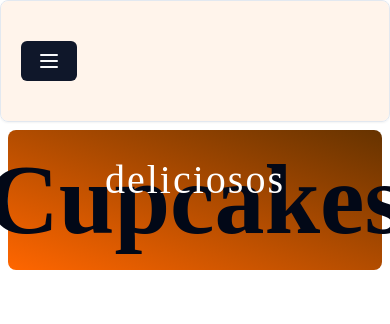
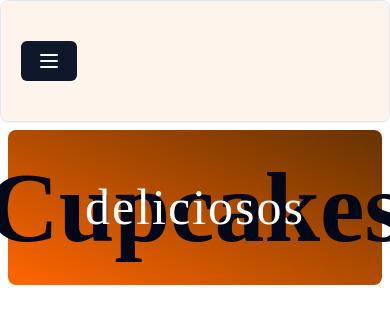
Before and after one commit to TheDev-Silva/RealLogistica, a Next.js app: page /cupcake in a window 390 px wide. Shown: the top 324 px of the page. Built offline with nearby package versions, Linux system fonts and the light colour scheme.

Commit message:
feat: melhorias nos layout das categorias

```diff
--- a/src/app/bolos/components/pageBolos.tsx
+++ b/src/app/bolos/components/pageBolos.tsx
@@ -6,7 +6,7 @@ export default function PageBolos() {
             <div className="md:w-[100%] md:py-4 py-10 md:flex md:justify-between items-center justify-center rounded-lg md:h-[300px] h-auto  bg-gradient-to-tr from-[#ff6600] to-[#663300]">
                 <div className="w-full flex items-center justify-center">
                     <h1 style={{ fontFamily: "Bebas Neue" }} className="md:text-[160px] text-[100px] absolute font-bold">Bolos</h1>
-                    <p style={{ fontFamily: "Blooming Elegant Monoline", letterSpacing: '2px', color: "white" }} className="md:text-[100px] text-[40px]  relative md:bottom-[40px] bottom-[20px]">confeitados</p>
+                    <p style={{ fontFamily: "Arizona", letterSpacing: '2px', color: "white" }} className="md:text-[80px] text-[50px] relative md:bottom-[0px] bottom-[0px]drop-shadow-lg">confeitados</p>
                 </div>
                 <div className="max-w-[100%] min-w-[50%] max-h-[100%] md:flex items-center justify-center hidden">
                     <Image src="/banner/banner-bolo-confeitados.png" alt="bolo" width={500} height={500} className="w-[450px]"/>
--- a/src/app/cupcake/components/pageCupcake.tsx
+++ b/src/app/cupcake/components/pageCupcake.tsx
@@ -6,7 +6,7 @@ export default function PageCupcake() {
             <div className="md:w-[100%] md:py-4 py-10 md:flex md:justify-between items-center justify-center rounded-lg md:h-[300px] h-auto bg-gradient-to-tr from-[#ff6600] to-[#663300]">
                 <div className="w-[100%] h-[100%] flex items-center justify-center text-center">
                     <h1 style={{ fontFamily: "Bebas Neue" }} className="md:text-[160px] text-[100px] absolute font-bold">Cupcakes</h1>
-                    <p style={{ fontFamily: "Blooming Elegant Monoline", letterSpacing: '2px', color: "white" }} className="md:text-[100px] text-[40px]  relative md:bottom-[40px] bottom-[20px]">deliciosos</p>
+                    <p style={{ fontFamily: "Arizona", letterSpacing: '2px', color: "white" }} className="md:text-[80px] text-[50px]  relative md:bottom-[0px] bottom-[0px]">deliciosos</p>
                 </div>
                 <div className="max-w-[100%] min-w-[50%] max-h-[100%] md:flex items-center justify-center hidden">
                     <Image src="/banner/banner-cupcake-deliciosos.png" alt="cupcake" width={500} height={500} className="w-[450px]"/>
--- a/src/app/trufa/components/pageTrufa.tsx
+++ b/src/app/trufa/components/pageTrufa.tsx
@@ -5,8 +5,8 @@ export default function PageTrufa() {
         <div className="p-2">
             <div className="md:w-[100%] md:py-4 py-10 md:flex md:justify-between items-center justify-center rounded-lg md:h-[300px] h-auto bg-gradient-to-tr from-[#ff6600] to-[#663300]">
                 <div className="w-[100%] h-[100%] flex items-center justify-center text-center">
-                    <h1 style={{ fontFamily: "Bebas Neue" }} className="md:text-[160px] text-[100px] absolute font-bold">Trufas</h1>
-                    <p style={{ fontFamily: "Blooming Elegant Monoline", letterSpacing: '2px', color: "white" }} className="md:text-[100px] text-[40px]  relative md:bottom-[40px] bottom-[20px]">recheados</p>
+                    <h1 style={{ fontFamily: "Bebas Neue" }} className="md:text-[160px] text-[100px] absolute font-bold ">Trufas</h1>
+                    <p style={{ fontFamily: "Arizona", letterSpacing: '2px', color: "white"}} className="md:text-[80px] text-[50px] relative md:bottom-[0px] bottom-[0px]drop-shadow-lg">recheados</p>
                 </div>
                 <div className="max-w-[100%] min-w-[50%] max-h-[100%] md:flex items-center justify-center hidden">
                     <Image src="/banner/banner-trufa-recheadas.png" alt="trufa" width={500} height={500} className="w-[300px]"/>
```
